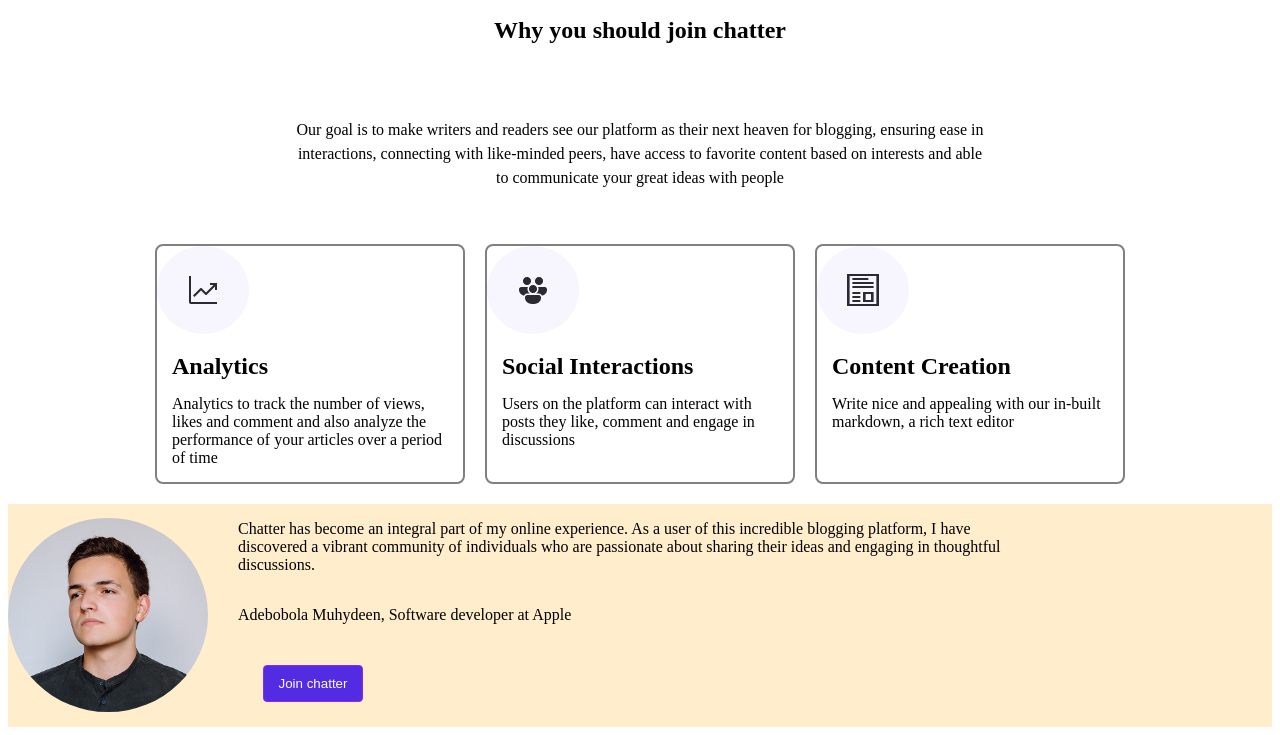
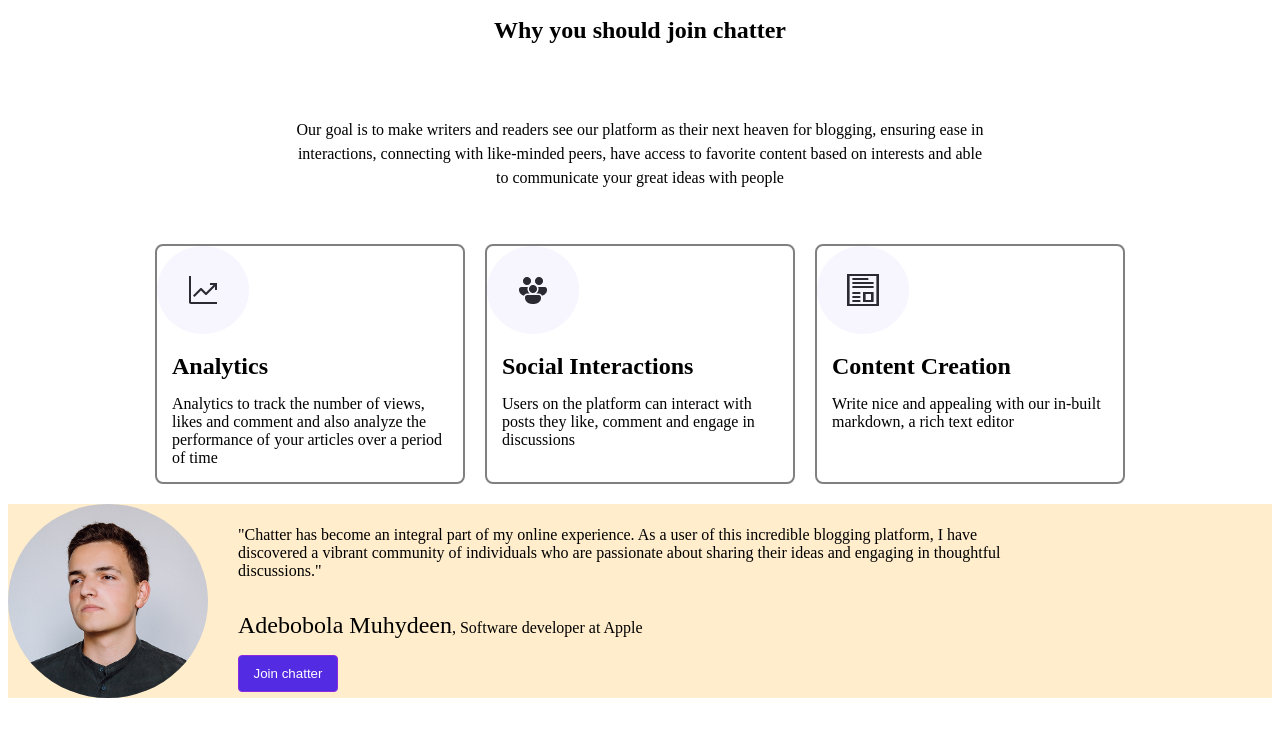
Before and after one commit to joelyakubu269/AltschoolExamProject, a plain HTML site: page index.html in a window 1280 px wide. Shown: the part 811-1546 px from the top of the page. After the commit the page ends 1517 px from the top, so only its background shows below. Drawn offline with Linux system fonts and the light colour scheme.

Commit message:
doing the altschool exam project

```diff
--- a/index.css
+++ b/index.css
@@ -152,6 +152,9 @@
         align-items: center;
         gap: 30px;
         margin-top: 20px;
+        & span{
+            font-size: x-large;
+        }
 
         & img{
             max-width:200px;
@@ -169,7 +172,6 @@
                 width: 100px;
 
     padding: 10px;
-    margin: 25px;
     border: 1px solid blueviolet;
     border-radius: 4px;
         background-color: rgb(83, 43, 226);
--- a/index.html
+++ b/index.html
@@ -77,9 +77,9 @@ text editor</p>
 <aside class="three">
 <img src="three.png" alt="picture of a guy">
 <div class="items">
-    <p>Chatter has become an integral part of my online experience. As a user of this incredible blogging platform, I
+    <p>"Chatter has become an integral part of my online experience. As a user of this incredible blogging platform, I
 have discovered a vibrant community of individuals who are passionate about sharing their ideas and engaging
-in thoughtful discussions.</p>
+in thoughtful discussions."</p>
 <p><span>Adebobola Muhydeen</span>, Software developer at Apple</p>
 <button>Join chatter</button>
 </div>
```
